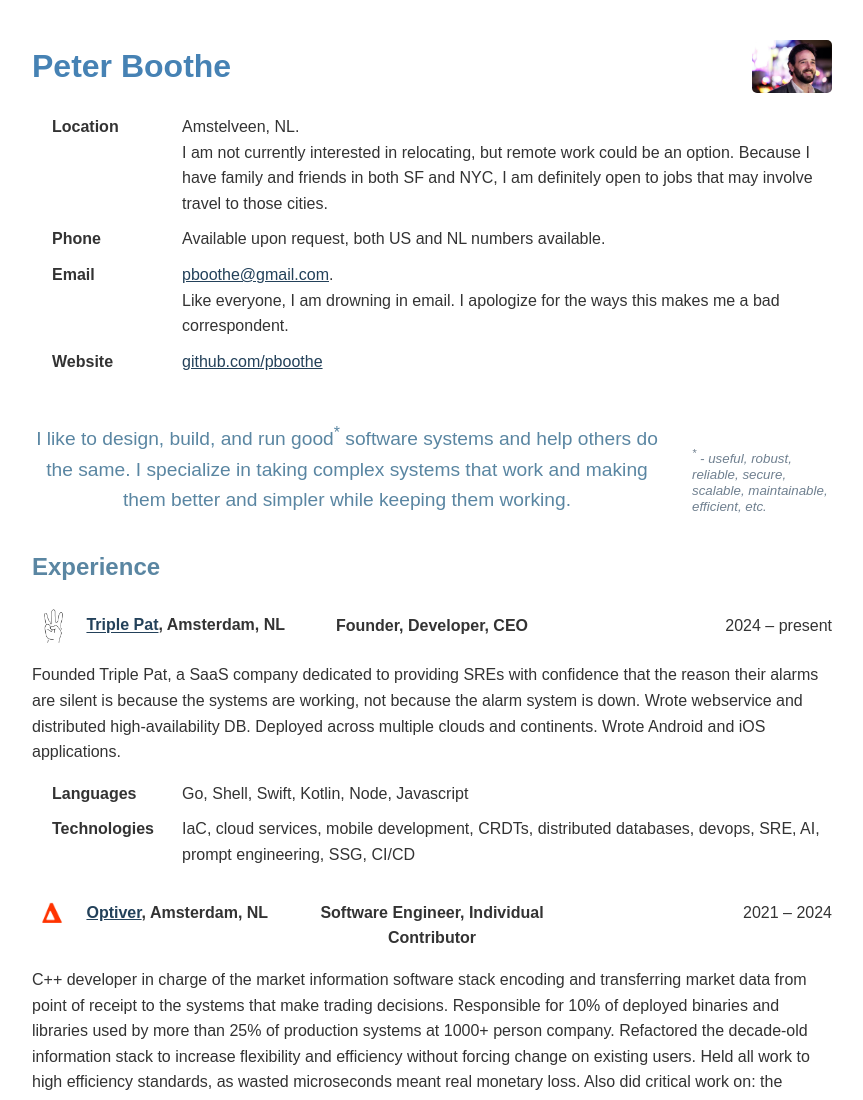
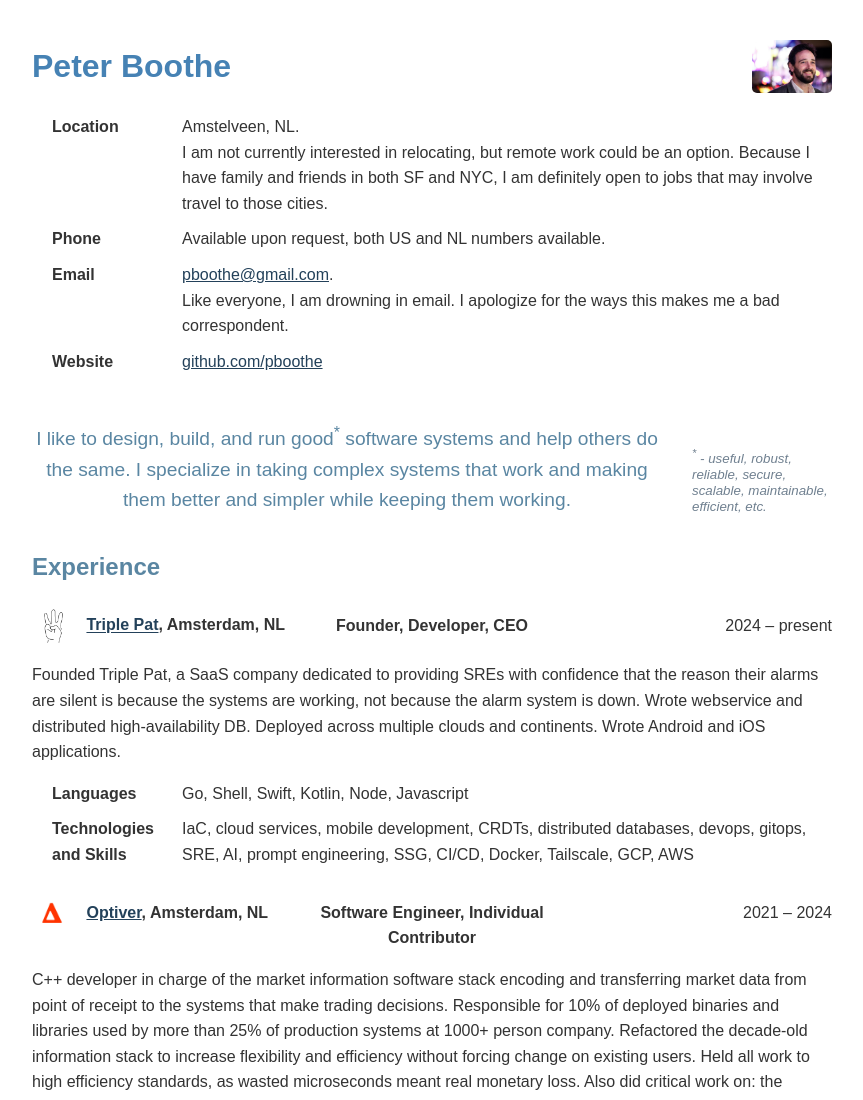
Before and after one commit to pboothe/pboothe.github.io, a plain HTML site: page index.html in a window 1280 px wide. Shown: the top 1100 px of the page, without its empty margins (208-1071 px from the left). Drawn offline with Linux system fonts and the light colour scheme.

Commit message:
Add some skills

```diff
--- a/index.html
+++ b/index.html
@@ -215,8 +215,8 @@
                 <dl>
                     <dt>Languages</dt>
                     <dd>Go, Shell, Swift, Kotlin, Node, Javascript</dd>
-                    <dt>Technologies</dt>
-                    <dd>IaC, cloud services, mobile development, CRDTs, distributed databases, devops, SRE, AI, prompt engineering, SSG, CI/CD</dd>
+                    <dt>Technologies and Skills</dt>
+                    <dd>IaC, cloud services, mobile development, CRDTs, distributed databases, devops, gitops, SRE, AI, prompt engineering, SSG, CI/CD, Docker, Tailscale, GCP, AWS</dd>
                 </dl>
             </div>
 
```
